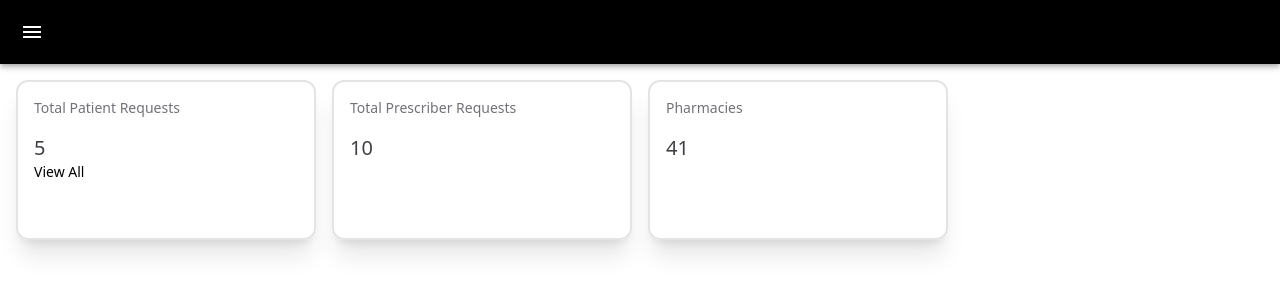
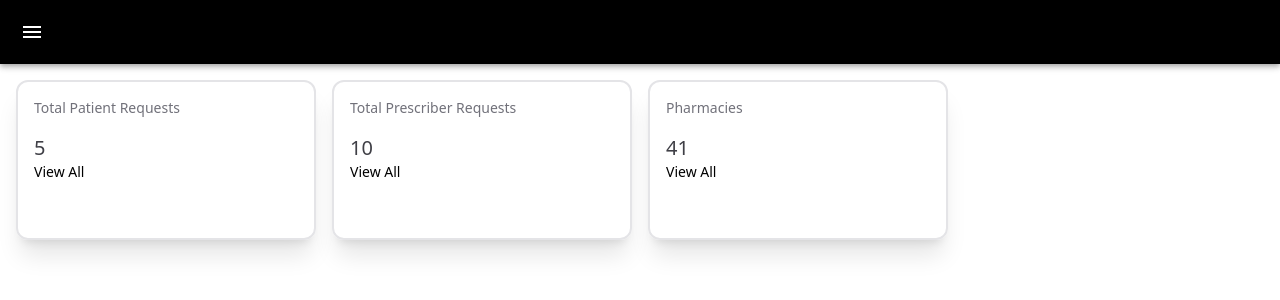
Before and after one commit to kemnet-ca/kem, a Next.js app: page /kemet/admin/crm in a window 1280 px wide. Shown: the top 300 px of the page. Built offline with nearby package versions, Linux system fonts and the light colour scheme.

Commit message:
updated crm page

```diff
--- a/app/kemet/admin/crm/page.tsx
+++ b/app/kemet/admin/crm/page.tsx
@@ -168,11 +168,19 @@ const AdminPanel = () => {
   <p className="text-sm text-zinc-500 font-medium">Total Prescriber Requests</p>
 
   <p className="text-xl text-zinc-700 font-medium mt-4">10</p>
+
+  <div className="flex-shrink-0 align-items-flex-end text-sm">
+    <Link href={"../admin/requests/prescribers"}>View All</Link>
+  </div>
 </div>
 
             <div className="w-full h-40 shadow-xl rounded-xl border border-zinc-200 border-2 p-4">
                  <p className="text-sm text-zinc-500 font-medium">Pharmacies</p>
               <p className="text-xl text-zinc-700 font-medium mt-4">41</p>
+
+                <div className="flex-shrink-0 align-items-flex-end text-sm">
+    <Link href={"../admin/pharmacies"}>View All</Link>
+  </div>
 
             </div>
 
```
